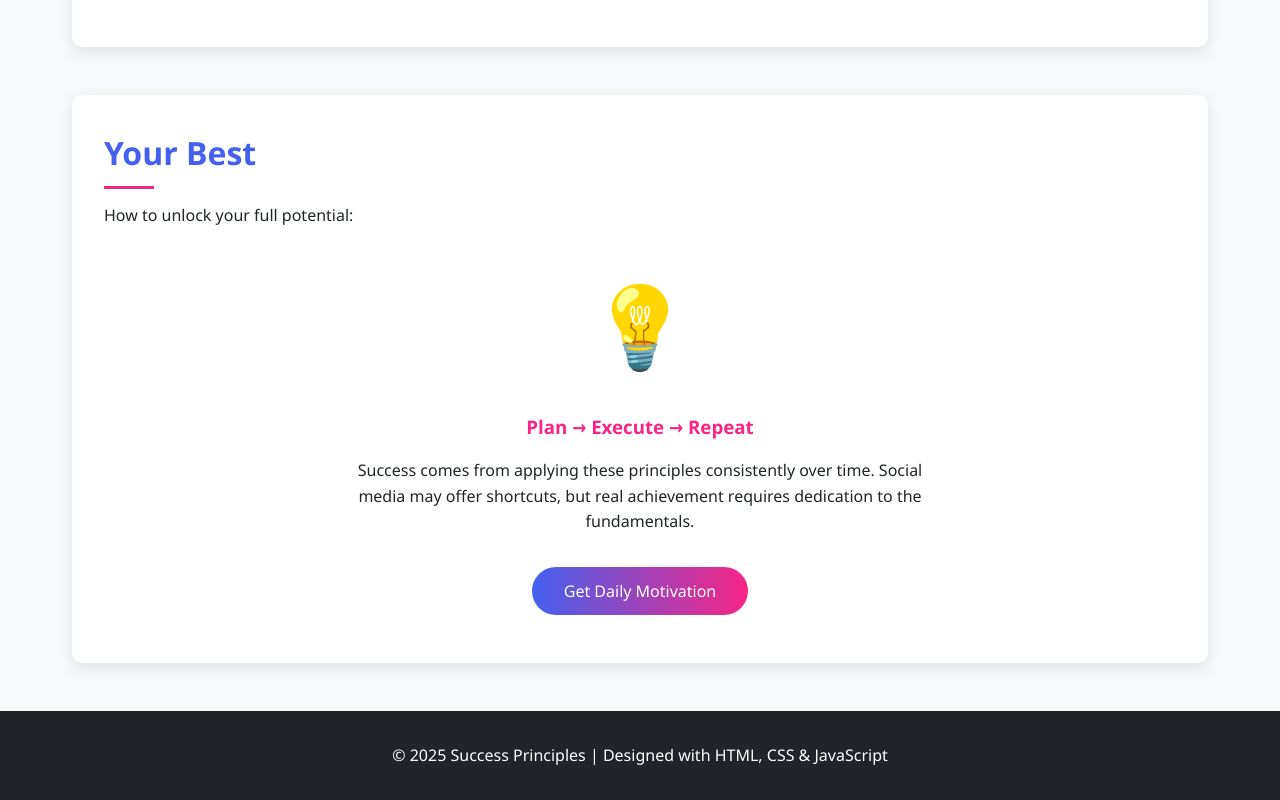
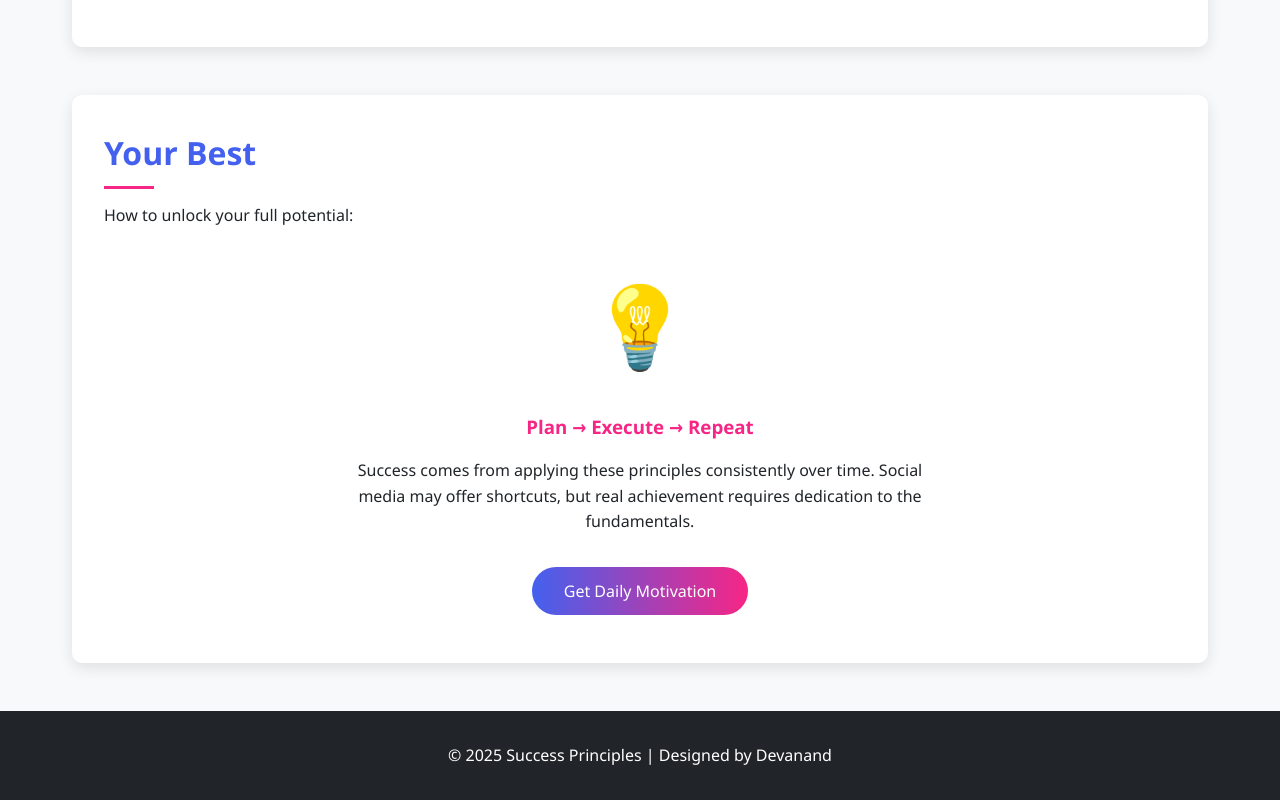
Before and after one commit to dm-mishra1578/real-vs-reel, a plain HTML site: page index.html in a window 1280 px wide. Shown: the part 1855-2655 px from the top of the page. Drawn offline with Linux system fonts and the light colour scheme.

Commit message:
reel-vs-reel-by-dev

```diff
--- a/index.html
+++ b/index.html
@@ -297,7 +297,7 @@
 
     <footer>
         <div class="container">
-            <p>© 2025 Success Principles | Designed with HTML, CSS & JavaScript</p>
+            <p>© 2025 Success Principles | Designed by Devanand</p>
         </div>
     </footer>
 
```
